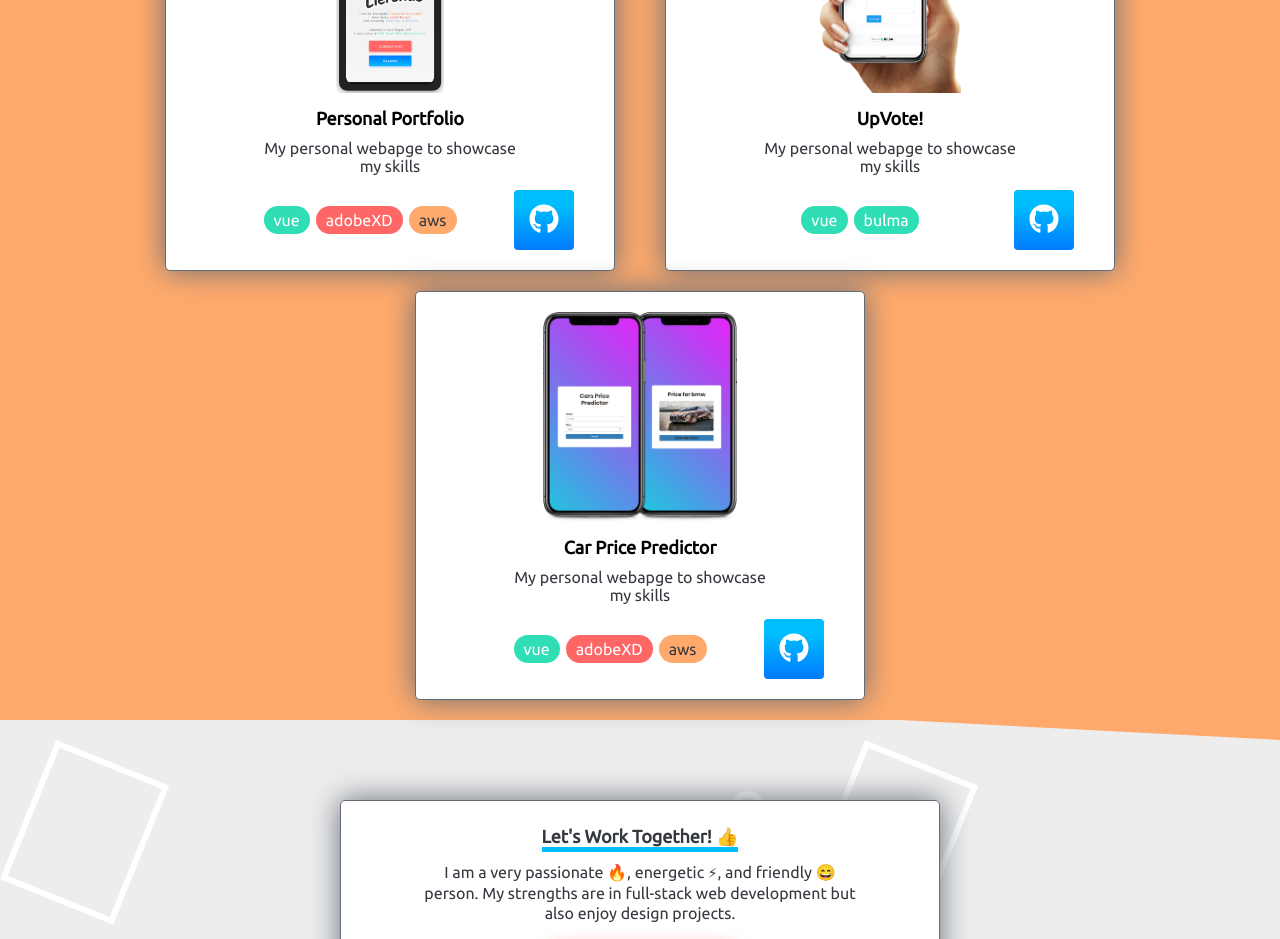
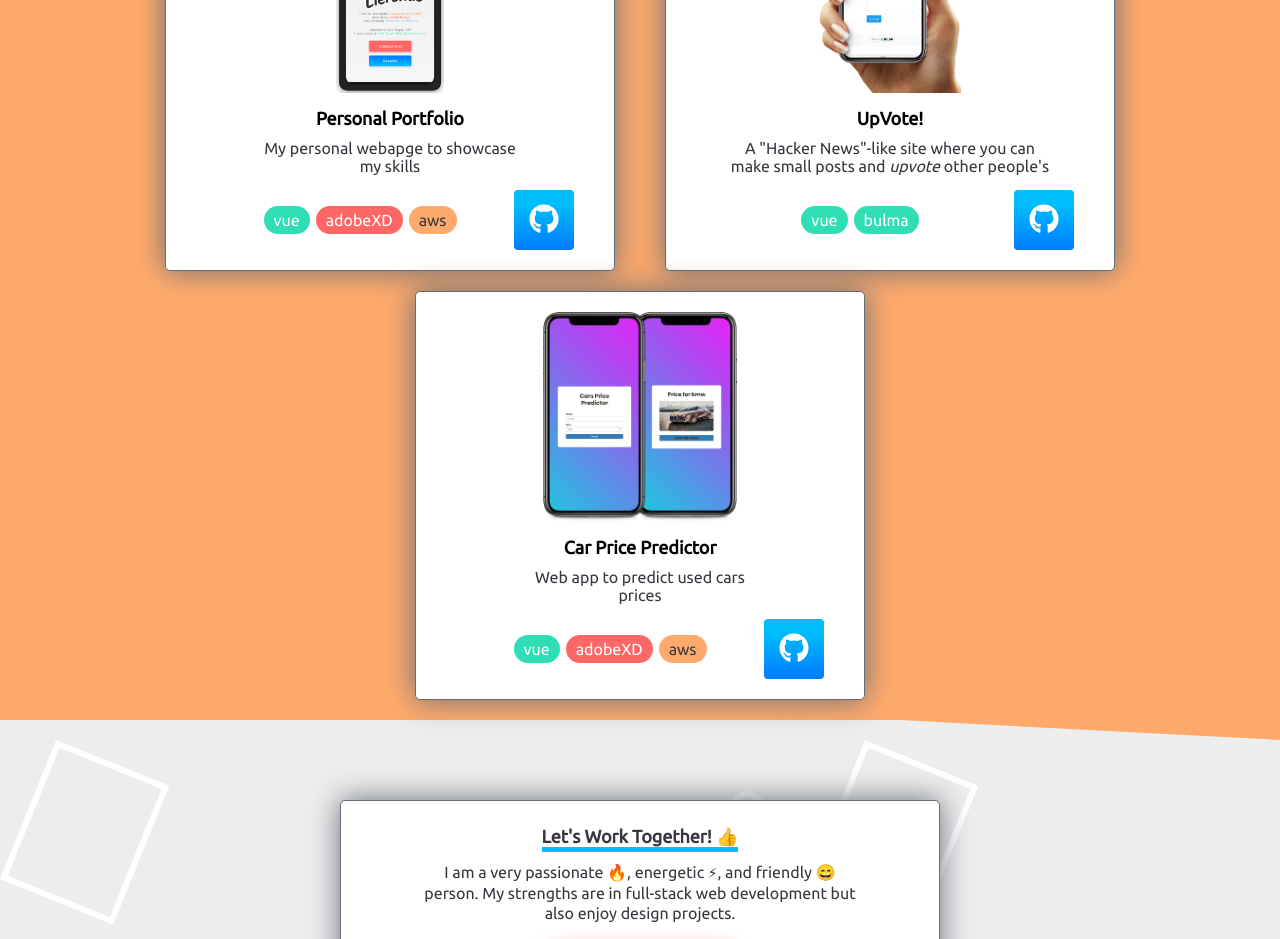
Before and after one commit to javillerenas/portfolio, a Vue app: page / in a window 1280 px wide. Shown: the part 2140-3079 px from the top of the page. Built offline with nearby package versions, Linux system fonts and the light colour scheme.

Commit message:
fix(projects): add correct description to projects

```diff
--- a/src/App.vue
+++ b/src/App.vue
@@ -361,7 +361,7 @@
                       <img src="@/assets/imgs/projects/upvote.png" alt>
                     </figure>
                     <h3 class="card__title">UpVote!</h3>
-                    <p class="card__description">My personal webapge to showcase my skills</p>
+                    <p class="card__description">A "Hacker News"-like site where you can make small posts and <i>upvote</i> other people's</p>
                   </div>
                   <div class="card__body">
                     <div class="project__pills">
@@ -383,7 +383,7 @@
                       <img src="@/assets/imgs/projects/carpricepredictor.png" alt>
                     </figure>
                     <h3 class="card__title">Car Price Predictor</h3>
-                    <p class="card__description">My personal webapge to showcase my skills</p>
+                    <p class="card__description">Web app to predict used cars prices</p>
                   </div>
                   <div class="card__body">
                     <div class="project__pills">
```
